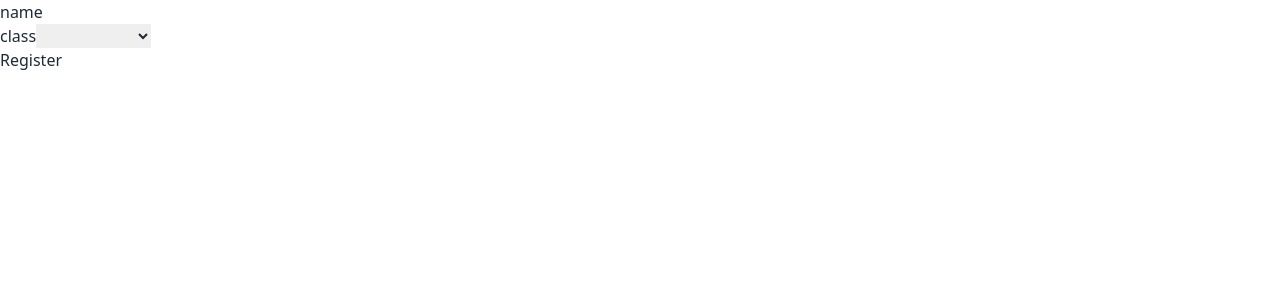
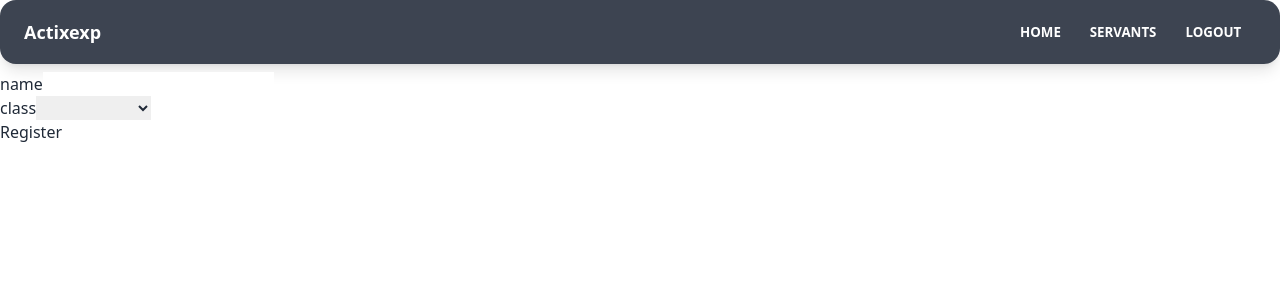
Before and after one commit to cesare/nextjs-actixexp-frontend, a Next.js app: page /servants/new in a window 1280 px wide. Shown: the top 300 px of the page. Built offline with nearby package versions, Linux system fonts and the light colour scheme.

Commit message:
Set layout to servant pages

```diff
--- a/pages/servants/[id].tsx
+++ b/pages/servants/[id].tsx
@@ -1,6 +1,7 @@
 import { useRouter } from 'next/router'
 import useSWR from 'swr'
 
+import { Layout } from '../../src/components/Layout'
 import Servant from '../../src/entities/Servant'
 import SingleServant from '../../src/backend/SingleServant'
 
@@ -30,10 +31,12 @@ export default function ShowServant() {
   if (error) return <div>failed to load</div>
   if (!servant) return <div>loading...</div>
 
-  return (
-    <div key={servant.id}>
-      <div>{servant.name}</div>
-      <div>[{servant.className}]</div>
-    </div>
-  )
+  return <>
+    <Layout>
+      <div key={servant.id}>
+        <div>{servant.name}</div>
+        <div>[{servant.className}]</div>
+      </div>
+    </Layout>
+  </>
 }
--- a/pages/servants/index.tsx
+++ b/pages/servants/index.tsx
@@ -28,7 +28,6 @@ export default function ListServants() {
       <Head>
         <title>Servants</title>
       </Head>
-      <Navbar />
       <ServantList servants={servants} />
     </Layout>
   </>
--- a/pages/servants/new.tsx
+++ b/pages/servants/new.tsx
@@ -1,5 +1,6 @@
 import Router from 'next/router'
 import { useState } from 'react'
+import { Layout } from '../../src/components/Layout'
 import ServantNameInput from '../../src/components/ServantNameInput'
 import ServantClassSelector from '../../src/components/ServantClassSelector'
 import ServantRegistration from '../../src/backend/ServantRegistration'
@@ -25,7 +26,8 @@ export default function NewServantForm() {
     }
   }
 
-  return (
+  return <>
+    <Layout>
       <form onSubmit={register}>
         <div>
           <label htmlFor="name">name</label>
@@ -39,5 +41,6 @@ export default function NewServantForm() {
           <button type="submit">Register</button>
         </div>
       </form>
-  )
+    </Layout>
+  </>
 }
--- a/src/components/Layout.tsx
+++ b/src/components/Layout.tsx
@@ -1,9 +1,13 @@
 import { ReactNode } from 'react'
+import Navbar from './Navbar'
 
 type Props = {
   children: ReactNode;
 }
 
 export function Layout({ children, ...props }: Props) {
-  return <div {...props}>{children}</div>
+  return <>
+    <Navbar />
+    <div {...props}>{children}</div>
+  </>
 }
```
Lines whose indentation alone changed are shown as unchanged.
